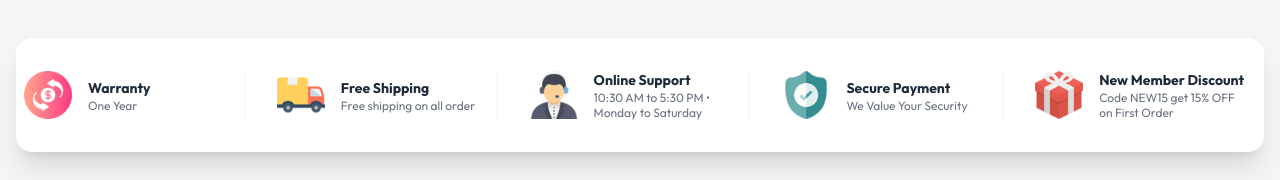
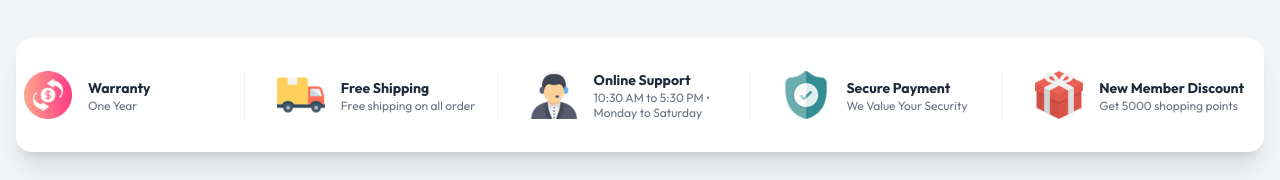
Before and after one commit to SanmayChavan/StanveeFinal, a React (Vite) app in the folder client/: page / in a window 1280 px wide. Shown: the part 891-1071 px from the top of the page. Built offline with nearby package versions, Linux system fonts and the light colour scheme; no server answers.

Commit message:
shopping points

```diff
--- a/client/src/components/MainBanner.jsx
+++ b/client/src/components/MainBanner.jsx
@@ -8,7 +8,7 @@ const services = [
   { imgSrc: assets.freeshipping, title: "Free Shipping", text: "Free shipping on all order" },
   { imgSrc: assets.onlinesupport, title: "Online Support", text: "10:30 AM to 5:30 PM • Monday to Saturday" },
   { imgSrc: assets.securitypayment, title: "Secure Payment", text: "We Value Your Security" },
-  { imgSrc: assets.newmemberdiscount, title: "New Member Discount", text: "Code NEW15 get 15% OFF on First Order" },
+  { imgSrc: assets.newmemberdiscount, title: "New Member Discount", text: "Get 5000 shopping points" },
 ]
 
 const categoryBanners = [
```
